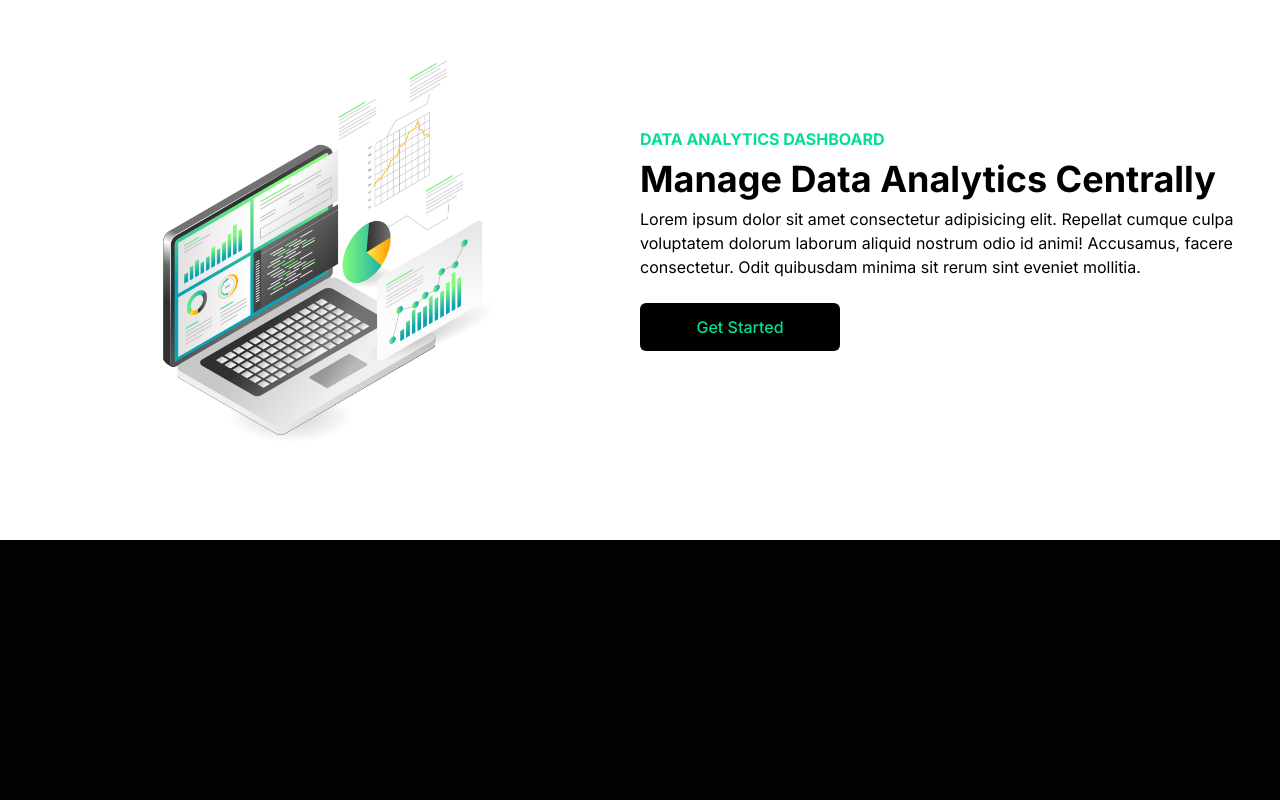
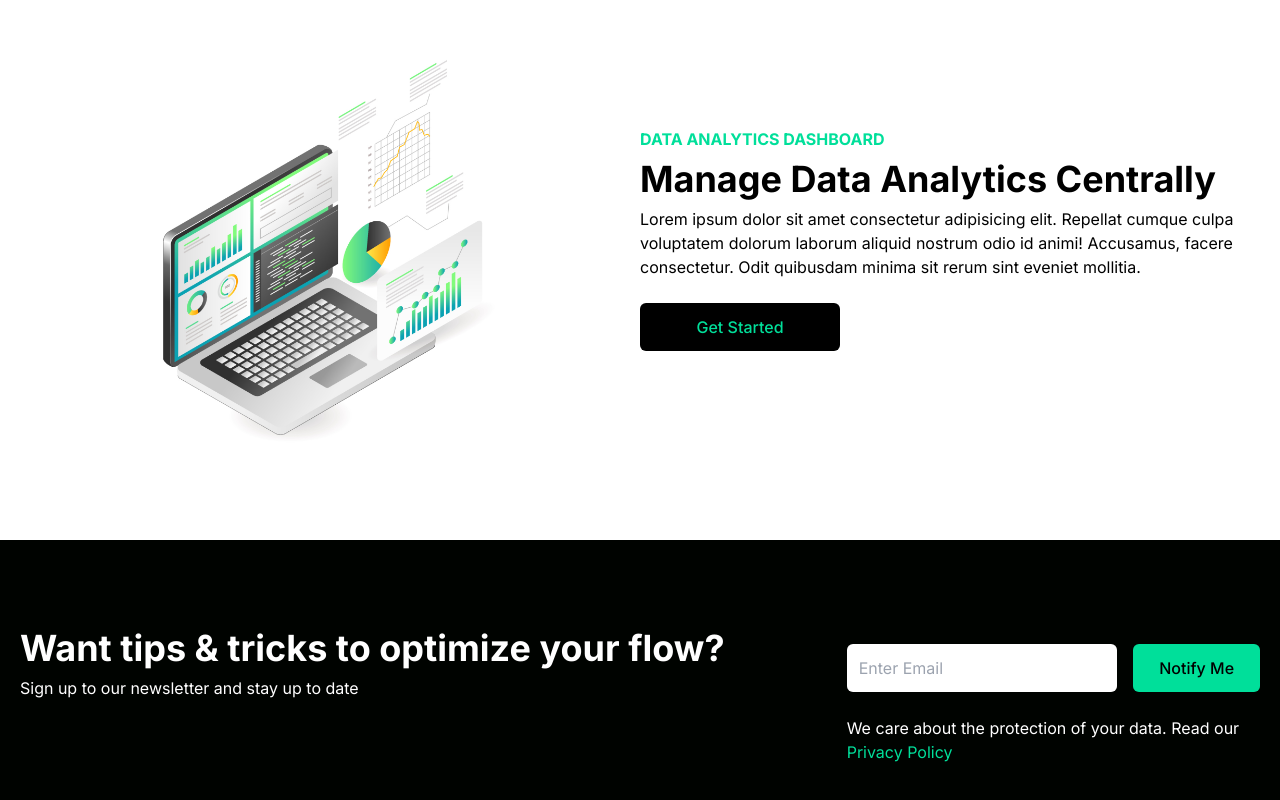
Before and after one commit to samratjha96/sample-saas-landing-page, a Next.js app: page / in a window 1280 px wide. Shown: the part 837-1637 px from the top of the page. Before the commit the page ends 1377 px from the top, so only its background shows below. Built offline with nearby package versions, Linux system fonts and the light colour scheme.

Commit message:
feat: Newletter component

```diff
--- /dev/null
+++ b/src/app/components/Newsletter.js
@@ -0,0 +1,23 @@
+import React from "react";
+
+const Newsletter = () => {
+    return (
+        <div className="w-full py-16 text-white px-4">
+            <div className="max-w-[1240px] mx-auto grid lg:grid-cols-3">
+                <div className="lg:col-span-2 my-4">
+                    <h1 className="md:text-4xl sm:text-3xl text-2xl font-bold py-2">Want tips & tricks to optimize your flow?</h1>
+                    <p>Sign up to our newsletter and stay up to date</p>
+                </div>
+                <div className="my-4">
+                    <div className="flex flex-col sm:flex-row items-center justify-between">
+                        <input className="p-3 flex w-full rounded-md text-black" type="email" placeholder="Enter Email" />
+                        <button className=" bg-accent-color text-black w-[200px] rounded-md font-medium my-6 ml-4 py-3">Notify Me</button>
+                    </div>
+                    <p>We care about the protection of your data. Read our <span className="text-accent-color">Privacy Policy</span></p>
+                </div>
+            </div>
+
+        </div>
+    )
+}
+export default Newsletter
--- a/src/app/page.js
+++ b/src/app/page.js
@@ -3,6 +3,7 @@
 import Navbar from './components/Navbar'
 import Hero from './components/Hero'
 import CTA from './components/CTA'
+import Newsletter from './components/Newsletter'
 
 export default function Home() {
   return (
@@ -11,6 +12,7 @@
         <Navbar/>
         <Hero/>
         <CTA/>
+        <Newsletter/>
       </div>
     </main>
   )
```
